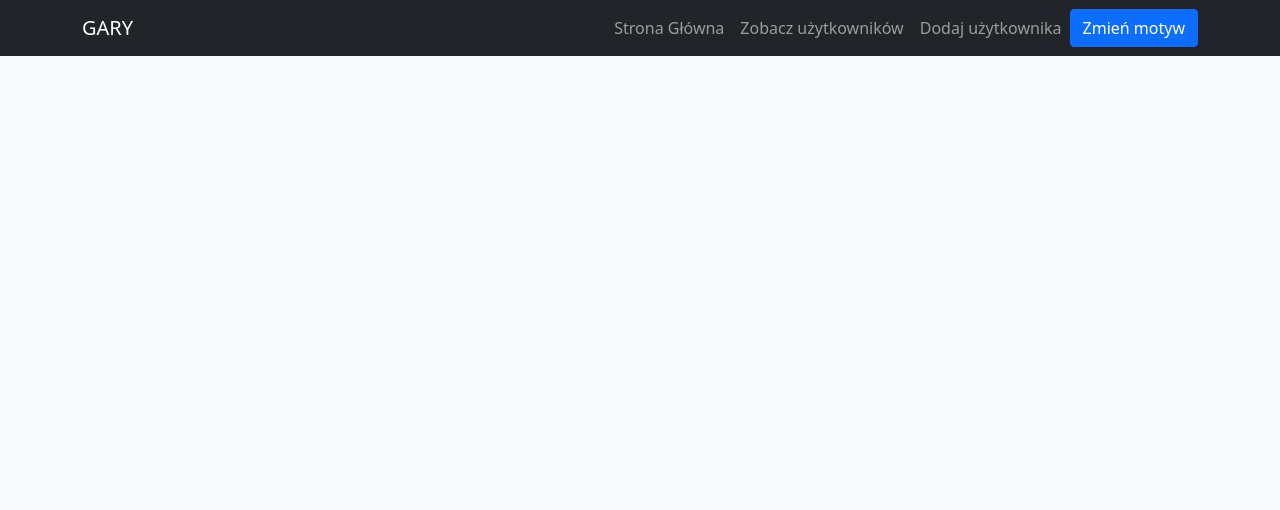
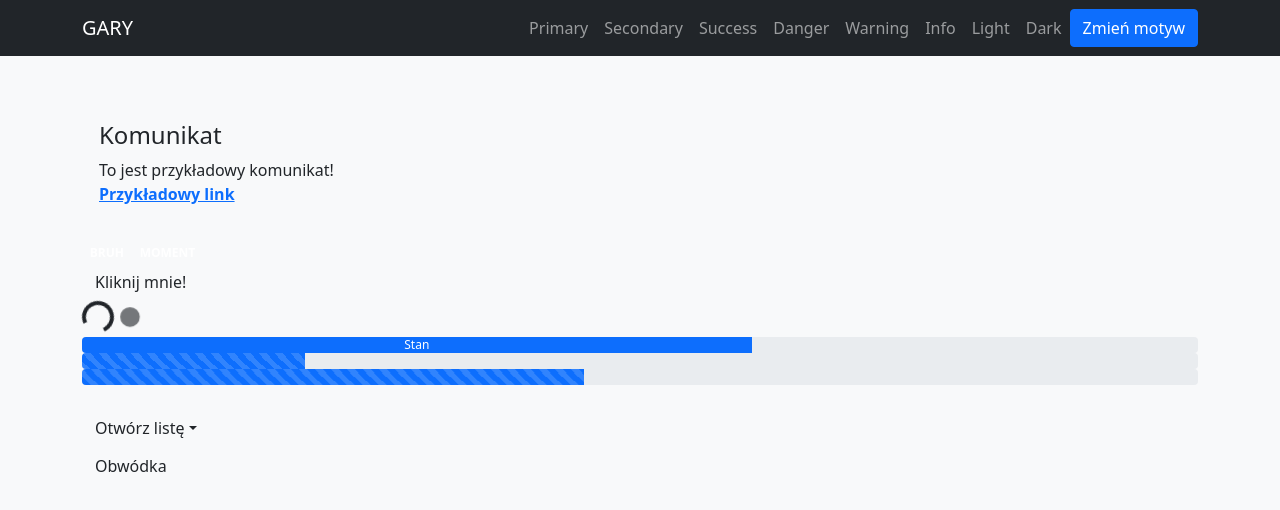
Before and after one commit to pjwstkIOprojekt/webclient, a React (Create React App) app: page /hello/1 in a window 1280 px wide. Shown: the top 510 px of the page. Built offline with nearby package versions, Linux system fonts and the light colour scheme.

Commit message:
Added theme test page

```diff
--- a/src/App.tsx
+++ b/src/App.tsx
@@ -17,21 +17,36 @@ export default function App() {
           <Navbar.Toggle aria-controls="basic-navbar-nav" />
           <Navbar.Collapse id="basic-navbar-nav"></Navbar.Collapse>
           <Nav className="me-auto">
-            <Nav.Link as={Link} to="/">
-              Strona Główna
+            <Nav.Link as={Link} to="/hello/primary">
+              Primary
             </Nav.Link>
-            <Nav.Link as={Link} to="/users">
-              Zobacz użytkowników
+            <Nav.Link as={Link} to="/hello/secondary">
+              Secondary
             </Nav.Link>
-            <Nav.Link as={Link} to="/addUser">
-              Dodaj użytkownika
+            <Nav.Link as={Link} to="/hello/success">
+              Success
+            </Nav.Link>
+            <Nav.Link as={Link} to="/hello/danger">
+              Danger
+            </Nav.Link>
+            <Nav.Link as={Link} to="/hello/warning">
+              Warning
+            </Nav.Link>
+            <Nav.Link as={Link} to="/hello/info">
+              Info
+            </Nav.Link>
+            <Nav.Link as={Link} to="/hello/light">
+              Light
+            </Nav.Link>
+            <Nav.Link as={Link} to="/hello/dark">
+              Dark
             </Nav.Link>
           </Nav>
           <Button variant={darkMode.isDark ? "dark" : "primary"} onClick={darkMode.toggle}>Zmień motyw</Button>
         </Container>
       </Navbar>
       <Routes>
-        <Route path="/" element={<Hello />} />
+        <Route path="/hello/:style" element={<Hello />} />
         <Route path="/users" element={<UsersList />} />
         <Route path="/addUser" element={<UserForm isNew={true} />} />
         <Route path="/editUser/:userId" element={<UserForm isNew={false} />} />
--- a/src/components/Hello.tsx
+++ b/src/components/Hello.tsx
@@ -1,26 +1,41 @@
-import { useDarkMode } from "../hooks/useDarkMode";
-import { Container, Form, FormGroup, Row, Button } from "react-bootstrap";
+import { useParams } from "react-router-dom";
+import { Container, Alert, Badge, Button, Dropdown, ProgressBar, Spinner } from "react-bootstrap";
 
 export default function Hello() {
-  const dark = useDarkMode();
+  const { style } = useParams();
 
   return (
     <Container className="mt-5">
-    <Form>
-        <FormGroup className="mb-3">
-        <Form.Label>Nazwa użytkownika</Form.Label>
-        <Form.Control type="email" />
-      </FormGroup>
-      <FormGroup className="mb-3">
-        <Form.Label>Tekst</Form.Label>
-        <Form.Control type="password" />
-        </FormGroup>
-        <Row className="justify-content-center">
-        <Button className="mt-3 w-25" type="submit" variant={dark ? "warning" : "primary"}>
-          Zaloguj się
-        </Button>
-        </Row>
-      </Form>
+      <Alert variant={style}>
+        <Alert.Heading>Komunikat</Alert.Heading>
+        To jest przykładowy komunikat!
+        <br />
+        <Alert.Link>Przykładowy link</Alert.Link>
+      </Alert>
+      <Badge bg={style}>BRUH</Badge>
+      <Badge pill bg={style}>MOMENT</Badge>
+      <br />
+      <Button variant={style}>
+        Kliknij mnie!
+      </Button>
+      <br />
+      <Spinner variant={style} animation="border" />
+      <Spinner variant={style} animation="grow" />
+      <ProgressBar variant={style} now={60} label="Stan" />
+      <ProgressBar striped variant={style} now={20} />
+      <ProgressBar animated variant={style} now={45} />
+      <br />
+      <Dropdown>
+        <Dropdown.Toggle variant={style}>
+          Otwórz listę
+        </Dropdown.Toggle>
+        <Dropdown.Menu>
+          <Dropdown.Item>Wybierz mnie!</Dropdown.Item>
+          <Dropdown.Item>Mnie mnie!</Dropdown.Item>
+          <Dropdown.Item>Nie! Wybierz mnie!</Dropdown.Item>
+        </Dropdown.Menu>
+      </Dropdown>
+      <Button variant={`outline-${style}`}>Obwódka</Button>
     </Container>
   );
 }
```
Also changed, not shown: src/components/content/auth/Login.tsx (added, +28 -0 lines).
